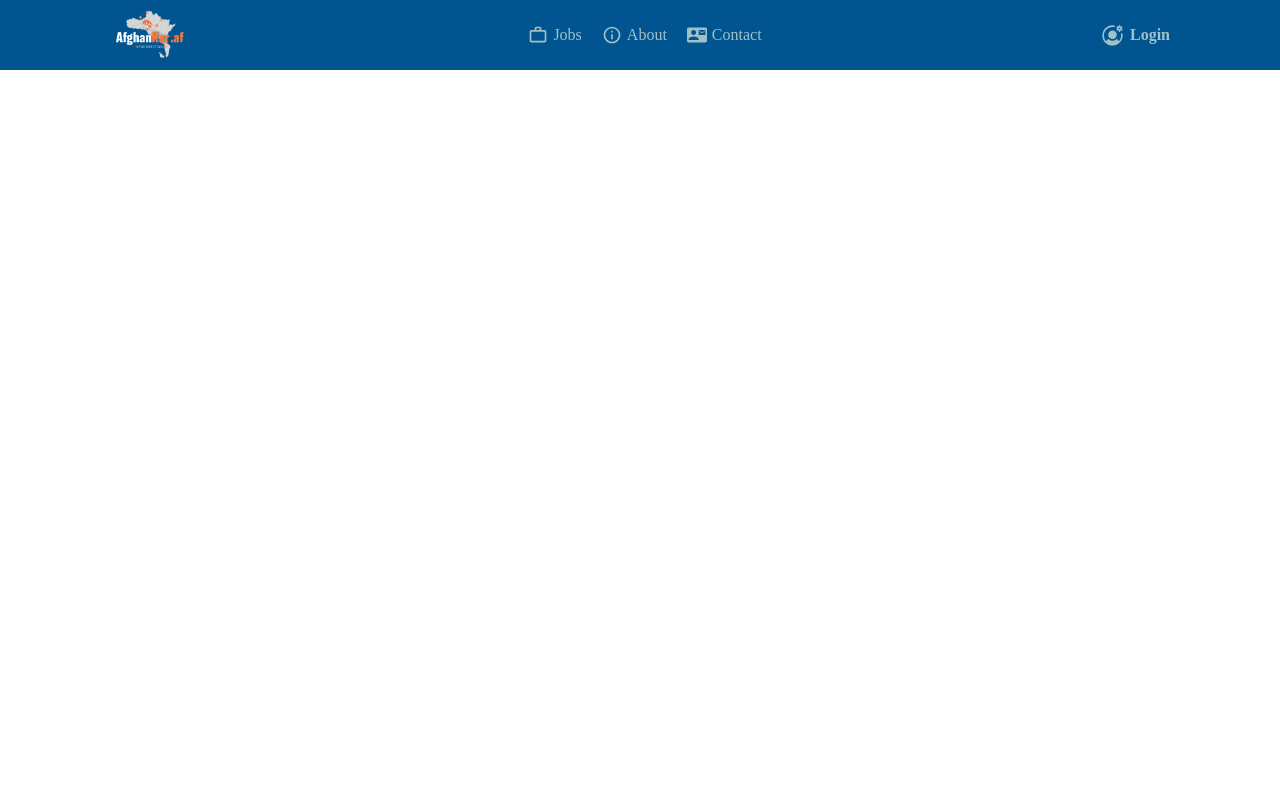
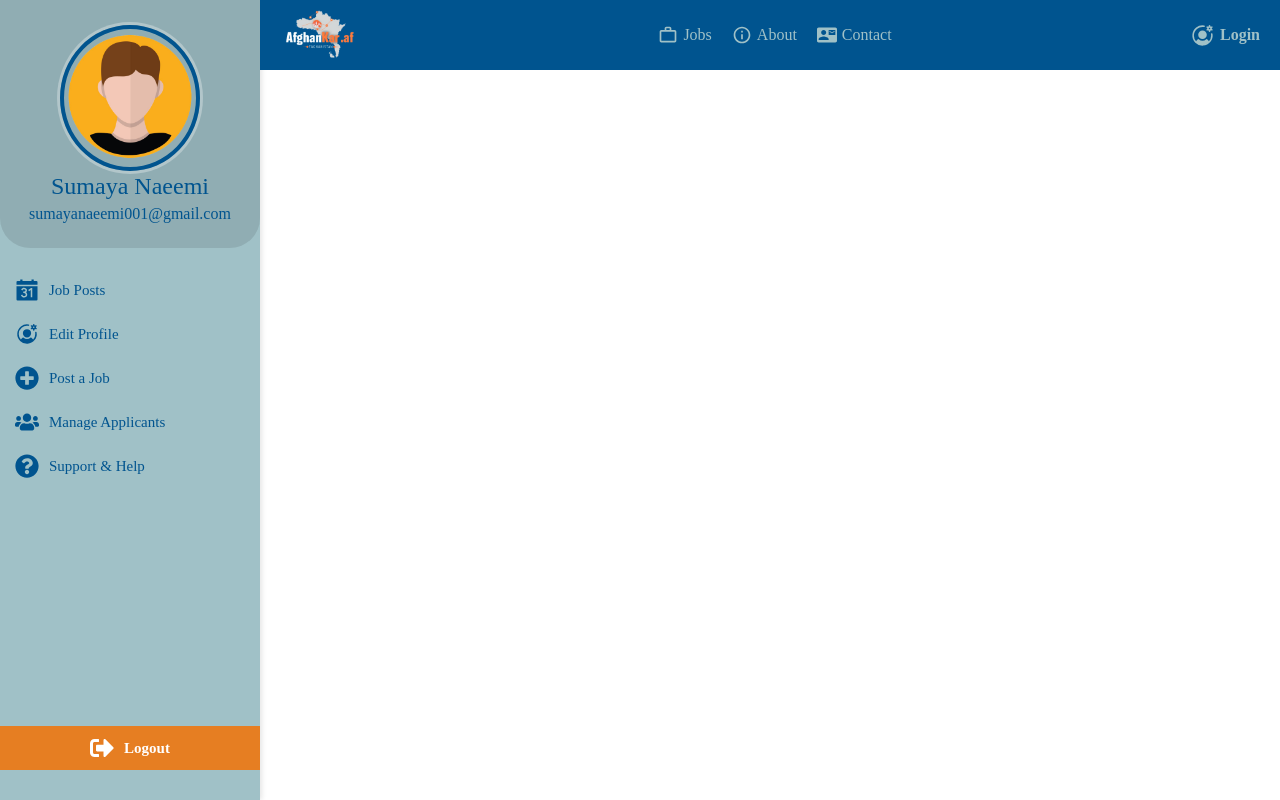
Before and after one commit to Naeemi7/AfghanKar.af, a React (Vite) app in the folder client/: page /recruiter-dashboard in a window 1280 px wide. Built offline with nearby package versions, Linux system fonts and the light colour scheme.

Commit message:
the design for both recruiter and job seeker dashboards has been redesigned

```diff
--- a/client/src/components/features/sidebar/job-seeker/JobSeekerSidebar.jsx
+++ b/client/src/components/features/sidebar/job-seeker/JobSeekerSidebar.jsx
@@ -1,11 +1,11 @@
 import Sidebar from "@reusable/Sidebar";
-import sidebarData from "@data/sidebar/sidebarData";
+import jobSeekerSidebarData from "@data/sidebar/jobSeekerSidebarData";
 import profileImage from "@images/navbar/profile.png";
 
 export default function JobSeekerSidebar() {
   return (
     <Sidebar
-      links={sidebarData}
+      links={jobSeekerSidebarData}
       avatarImage={profileImage}
       avatarHeading="Abdulwase Naeemi"
       avatarParagraph="abdulwasenaeemi7@gmail.com"
--- a/client/src/components/features/sidebar/recruiter/RecruiterSidebar.jsx
+++ b/client/src/components/features/sidebar/recruiter/RecruiterSidebar.jsx
@@ -1,21 +1,14 @@
-import "@styles/components/sidebar.scss";
+import Sidebar from "@reusable/Sidebar";
+import recruiterSidebarData from "@data/sidebar/recruiterSidebarData";
+import profileImage from "@images/navbar/profile.png";
 
-const RecruiterSidebar = () => {
+export default function RecruiterSidebar() {
   return (
-    <nav className="recruiter-sidebar">
-      <ul>
-        <li>
-          <a href="/recruiter-dashboard/profile">Profile</a>
-        </li>
-        <li>
-          <a href="/recruiter-dashboard/applicants">Applicants</a>
-        </li>
-        <li>
-          <a href="/recruiter-dashboard/settings">Settings</a>
-        </li>
-      </ul>
-    </nav>
+    <Sidebar
+      links={recruiterSidebarData}
+      avatarImage={profileImage}
+      avatarHeading="Sumaya Naeemi"
+      avatarParagraph="sumayanaeemi001@gmail.com"
+    />
   );
-};
-
-export default RecruiterSidebar;
+}
--- a/client/src/components/reusable/Sidebar.jsx
+++ b/client/src/components/reusable/Sidebar.jsx
@@ -10,6 +10,10 @@ export default function Sidebar({
   avatarHeading,
   avatarParagraph,
 }) {
+  // Separate the logout link from the rest of the links
+  const logoutLink = links.find((link) => link.className === "logout-button");
+  const otherLinks = links.filter((link) => link.className !== "logout-button");
+
   return (
     <nav className="sidebar-container" aria-label="Main Navigation">
       <SidebarAvatar
@@ -18,18 +22,22 @@ export default function Sidebar({
         avatarParagraph={avatarParagraph}
       />
       <ul className="sidebar-link-container">
-        {links.map((link, index) => (
+        {otherLinks.map((link, index) => (
           <li key={index}>
-            <Link
-              to={link.to}
-              className={link.clasName ? `logout-button` : `sidebar-link`}
-            >
+            <Link to={link.to} className="sidebar-link">
               <Icon library={link.library} name={link.name} />
               <span>{link.label}</span>
             </Link>
           </li>
         ))}
       </ul>
+      {/* Render the logout button separately */}
+      {logoutLink && (
+        <Link to={logoutLink.to} className="logout-button">
+          <Icon library={logoutLink.library} name={logoutLink.name} />
+          <span>{logoutLink.label}</span>
+        </Link>
+      )}
     </nav>
   );
 }
@@ -41,6 +49,7 @@ Sidebar.propTypes = {
       label: PropTypes.string.isRequired,
       library: PropTypes.string,
       name: PropTypes.string,
+      className: PropTypes.string,
     })
   ).isRequired,
   avatarImage: PropTypes.string.isRequired,
--- a/client/src/data/sidebar/sidebarData.js
+++ b/client/src/data/sidebar/jobSeekerSidebarData.js
@@ -1,52 +1,52 @@
-const sidebarData = [
+const jobSeekerSidebarData = [
   {
     library: "io5",
     name: "IoCalendarNumberSharp",
     size: 22,
-    label: "Calender",
-    to: "calender",
-    clasName: "",
+    label: "My Applications",
+    to: "/applications",
+    className: "",
   },
   {
     library: "pi",
     name: "PiUserCircleGearFill",
     size: 22,
     label: "Edit Profile",
-    to: "/",
-    clasName: "",
+    to: "/edit-profile",
+    className: "",
   },
   {
     library: "fa",
-    name: "FaExclamation",
+    name: "FaSearch",
     size: 22,
-    label: "Task Priorities",
-    to: "/",
-    clasName: "",
+    label: "Browse Jobs",
+    to: "/browse-jobs",
+    className: "",
   },
   {
     library: "fa",
-    name: "FaShareAlt",
+    name: "FaBookmark",
     size: 22,
-    label: "Collaborate",
-    to: "/",
-    clasName: "",
+    label: "Saved Jobs",
+    to: "/saved-jobs",
+    className: "",
   },
   {
     library: "fa",
     name: "FaQuestionCircle",
     size: 22,
     label: "Support & Help",
-    to: "/",
-    clasName: "",
+    to: "/support",
+    className: "",
   },
   {
     library: "fa",
     name: "FaSignOutAlt",
     size: 22,
     label: "Logout",
-    to: "/",
-    clasName: "logout-button",
+    to: "/logout",
+    className: "logout-button",
   },
 ];
 
-export default sidebarData;
+export default jobSeekerSidebarData;
--- /dev/null
+++ b/client/src/data/sidebar/recruiterSidebarData.js
@@ -0,0 +1,52 @@
+const recruiterSidebarData = [
+  {
+    library: "io5",
+    name: "IoCalendarNumberSharp",
+    size: 22,
+    label: "Job Posts",
+    to: "/job-posts",
+    className: "",
+  },
+  {
+    library: "pi",
+    name: "PiUserCircleGearFill",
+    size: 22,
+    label: "Edit Profile",
+    to: "/edit-profile",
+    className: "",
+  },
+  {
+    library: "fa",
+    name: "FaPlusCircle",
+    size: 22,
+    label: "Post a Job",
+    to: "/post-job",
+    className: "",
+  },
+  {
+    library: "fa",
+    name: "FaUsers",
+    size: 22,
+    label: "Manage Applicants",
+    to: "/manage-applicants",
+    className: "",
+  },
+  {
+    library: "fa",
+    name: "FaQuestionCircle",
+    size: 22,
+    label: "Support & Help",
+    to: "/support",
+    className: "",
+  },
+  {
+    library: "fa",
+    name: "FaSignOutAlt",
+    size: 22,
+    label: "Logout",
+    to: "/logout",
+    className: "logout-button",
+  },
+];
+
+export default recruiterSidebarData;
--- a/client/src/layouts/JobSeekerLayout.jsx
+++ b/client/src/layouts/JobSeekerLayout.jsx
@@ -6,9 +6,13 @@ import Navbar from "@common/navbar/Navbar";
 export default function JobSeekerLayout() {
   return (
     <div className="job-seeker-layout">
+      {/* Job Seeker Sidebar component */}
       <JobSeekerSidebar />
+
       <div className="content-container">
         <Navbar variant="job-seeker" />
+
+        {/* Main  Content of the layout*/}
         <main className="layout-content">
           <Outlet /> {/* Routes specific to Job Seeker will render here */}
         </main>
--- a/client/src/layouts/RecruiterLayout.jsx
+++ b/client/src/layouts/RecruiterLayout.jsx
@@ -1,15 +1,20 @@
 import { Outlet } from "react-router-dom";
 import "@styles/layouts/layouts.scss";
-// import RecruiterSidebar from "@sidebar/recruiter/RecruiterSidebar";
+import RecruiterSidebar from "@features/sidebar/recruiter/RecruiterSidebar";
 import Navbar from "@common/navbar/Navbar";
 
 export default function RecruiterLayout() {
   return (
     <div className="recruiter-layout">
-      <Navbar variant="recruiter" />
-      <div className="layout-content">
-        {/* <RecruiterSidebar /> */}
-        <main className="dashboard-content">
+      {/* Recruiter Sidebar Component*/}
+      <RecruiterSidebar />
+
+      <div className="content-container">
+        {/* Navbar Component */}
+        <Navbar variant="recruiter" />
+
+        {/* Main Content of the Layout */}
+        <main className="layout-content">
           <Outlet /> {/* Routes specific to Recruiter will render here */}
         </main>
       </div>
--- a/client/src/styles/components/reusableComponents.scss
+++ b/client/src/styles/components/reusableComponents.scss
@@ -199,6 +199,9 @@ form {
   left: 0;
   z-index: 5;
   box-shadow: 2px 0 5px rgba(0, 0, 0, 0.1);
+  display: flex;
+  flex-direction: column;
+  justify-content: space-between;
 
   .avatar {
     background: rgba(0, 0, 0, 0.1);
@@ -228,8 +231,8 @@ form {
     list-style: none;
     padding: 0;
     margin-top: 2rem;
-    height: calc(100vh - 10rem); // Ensure space for avatar
-    overflow-y: auto; // Allow scrolling for the link container
+    flex: 1;
+    overflow-y: auto;
     padding-bottom: 3rem;
 
     .sidebar-link {
@@ -247,18 +250,16 @@ form {
         border-radius: 0.5rem;
       }
 
-      &:focus {
-        outline: none;
-      }
-
       span {
         margin-left: 1rem;
+      }
     }
   }
 
   .logout-button {
     position: absolute;
     bottom: 3rem;
+    left: 0;
     width: 100%;
     display: flex;
     gap: 1rem;
@@ -267,20 +268,17 @@ form {
     background-color: $primary-btn-background;
     padding: 1rem;
     text-decoration: none;
-      color: white;
+    color: $btn-text-color;
     font-size: 1.5rem;
     font-weight: bold;
-      // border-radius: 0.5rem;
     cursor: pointer;
     transition: background 0.2s ease;
 
     &:hover {
-        background-color: $primary-btn-hover; // Darker color for hover effect
-      }
+      background-color: $primary-btn-hover;
     }
   }
 
-  // Responsive styles
   @media (max-width: 768px) {
     width: 20rem;
 
--- a/client/src/styles/layouts/layouts.scss
+++ b/client/src/styles/layouts/layouts.scss
@@ -22,8 +22,9 @@
 }
 
 // Job Seeker Layout
-.job-seeker-layout {
-  display: flex; // Flex container to align sidebar and content side by side
+.job-seeker-layout,
+.recruiter-layout {
+  display: flex;
   height: 100vh;
 
   .content-container {
```
Lines whose indentation alone changed are shown as unchanged.
